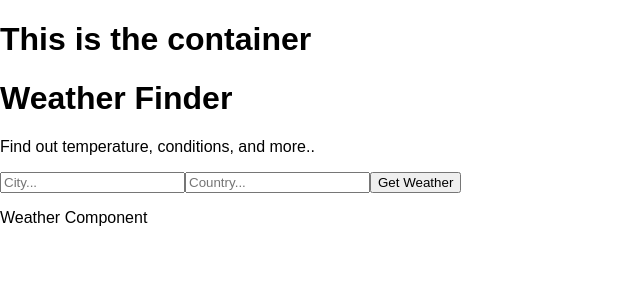
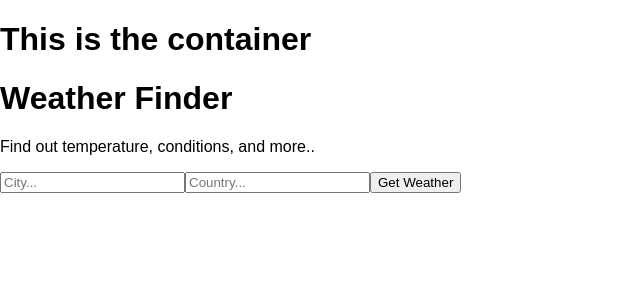
Before and after one commit to kjgamis/weather-app, a React (Create React App) app: page / in a window 1280 px wide. Shown: the top 300 px of the page, without its empty margins (0-640 px from the left). Built offline with nearby package versions, Linux system fonts and the light colour scheme.

Commit message:
able to display data on page

```diff
--- a/src/App.js
+++ b/src/App.js
@@ -9,11 +9,11 @@
 
 class App extends Component {
   state = {
-    temperature: undefined,
     city:        undefined,
     country:     undefined,
+    temperature: undefined,
+    description: undefined,
     humidity:    undefined,
-    description: undefined,
     error:       undefined
 
   }
@@ -29,14 +29,16 @@
     const data     = await api_call.json()
     console.log(data)
 
-    this.setSate({
-      temperature: data.main.temp,
-      city:        data.name,
-      country:     data.sys.country,
-      humidity:    data.main.humidity,
-      description: data.weather[0].description,
-      error:       ''
-    })
+    if (city && country) {
+      this.setState({
+        city:        data.name,
+        country:     data.sys.country,
+        temperature: data.main.temp,
+        description: data.weather[0].description,
+        humidity:    data.main.humidity,
+        error:       ''
+      });
+    }
 
   }
 
@@ -46,7 +48,14 @@
         <h1>This is the container</h1>
         <Titles />
         <Form getWeather={this.getWeather}/>
-        <Weather />
+        <Weather
+        city       ={this.state.city}
+        country    ={this.state.country}
+        temperature={this.state.temperature}
+        description={this.state.description}
+        humidity   ={this.state.humidity}
+        error      ={this.state.error}
+        />
       </div>
     );
   }
--- a/src/components/Weather.js
+++ b/src/components/Weather.js
@@ -4,7 +4,11 @@
   render() {
     return (
       <div>
-        <p>Weather Component</p>
+        <p>{ this.props.city } { this.props.country }</p>
+        <p>{ this.props.temperature }</p>
+        <p>{ this.props.description }</p>
+        <p>{ this.props.humidity }</p>
+        <p>{ this.props.error }</p>
       </div>
     )
   }
```
